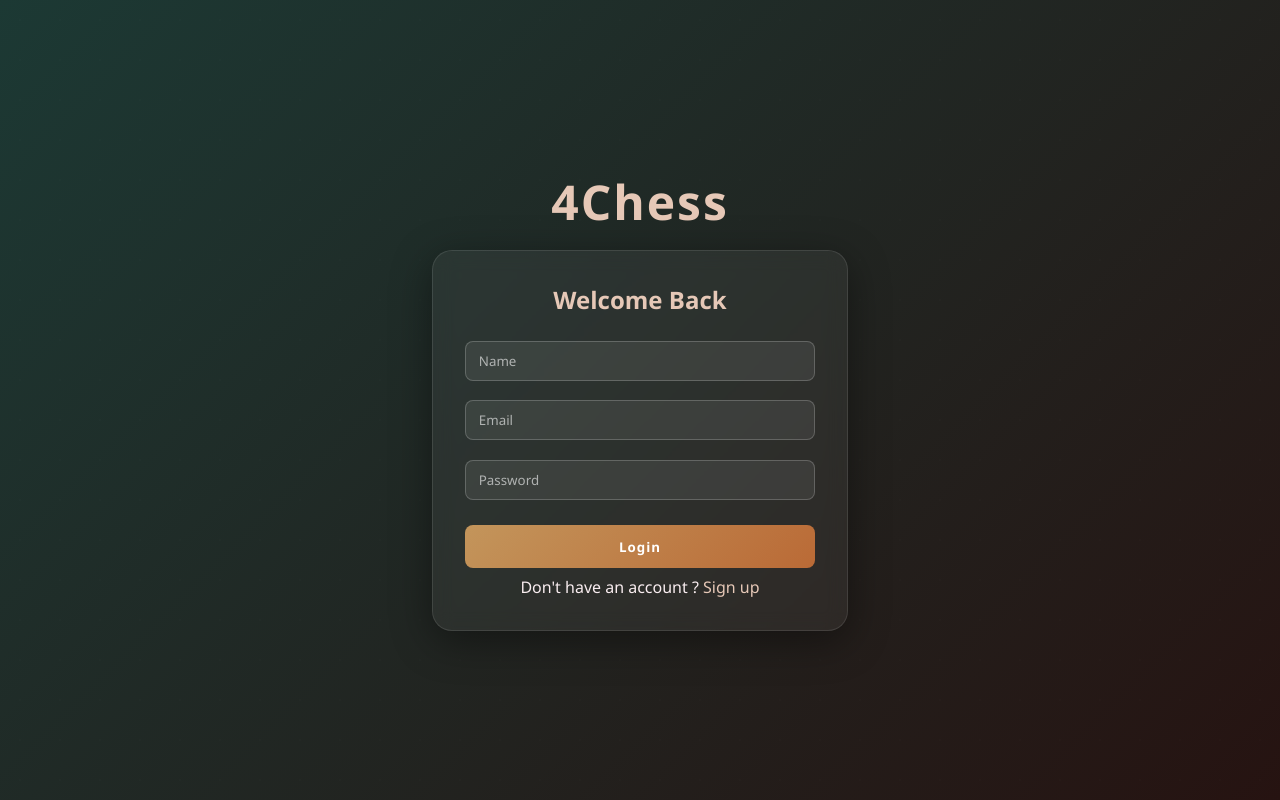
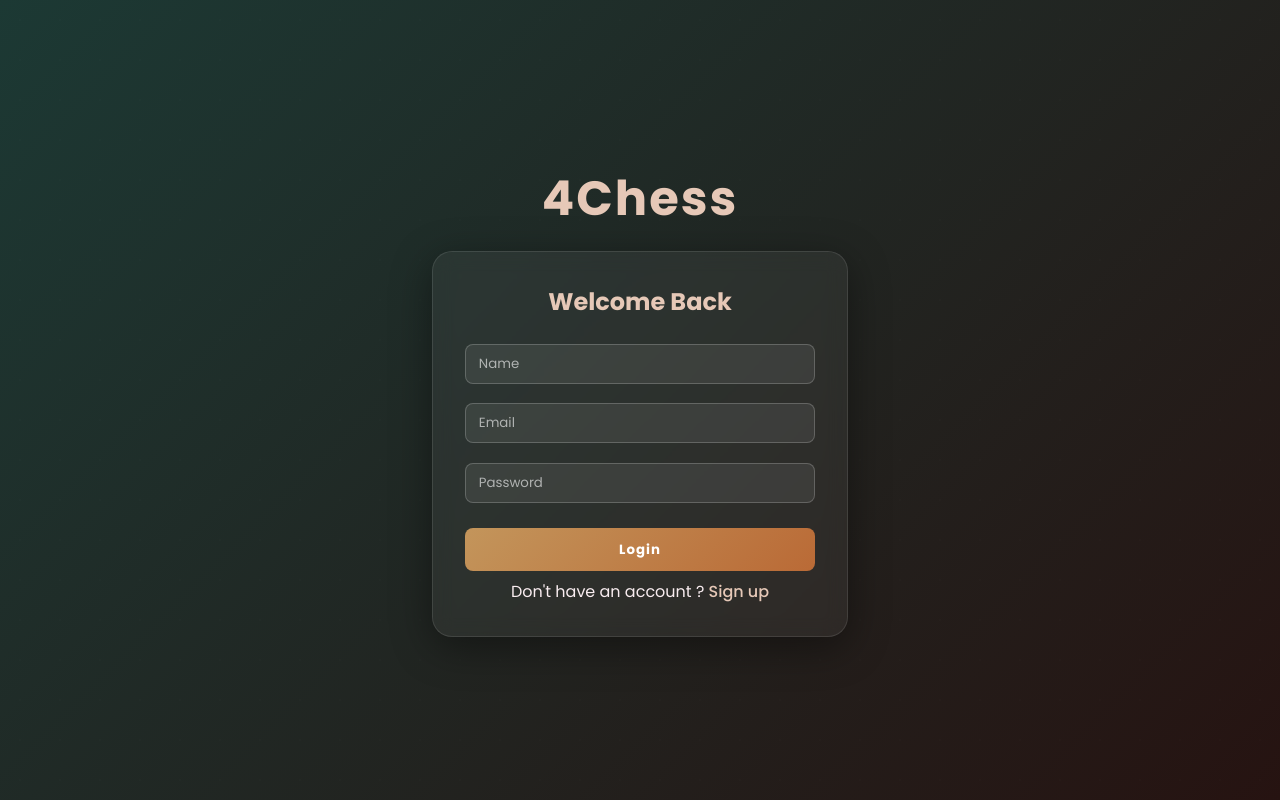
Before and after one commit to iotaARYAN21/chess-project, a React (Vite) app in the folder chess-project/: page / in a window 1280 px wide. Built offline with nearby package versions, Linux system fonts and the light colour scheme.

Commit message:
UI : changed Font to Poppins

```diff
--- a/chess-project/index.html
+++ b/chess-project/index.html
@@ -3,6 +3,7 @@
   <head>
     <meta charset="UTF-8" />
     <link rel="icon" type="image/svg+xml" href="/favicon.svg" />
+    <link href="https://fonts.googleapis.com/css2?family=Poppins:wght@300;400;500;600;700&display=swap" rel="stylesheet">
     <meta name="viewport" content="width=device-width, initial-scale=1.0" />
     <title>chess-project</title>
   </head>
--- a/chess-project/src/components/Lobby/lobby.css
+++ b/chess-project/src/components/Lobby/lobby.css
@@ -12,7 +12,7 @@
   padding: 0;
   margin: 0;
   box-sizing: border-box;
-  font-family: 'Segoe UI', Tahoma, Geneva, Verdana, sans-serif;
+  font-family: 'Poppins', sans-serif;
 }
 
 /* Page */
--- a/chess-project/src/components/Login/login.css
+++ b/chess-project/src/components/Login/login.css
@@ -11,7 +11,7 @@
   padding: 0;
   margin: 0;
   box-sizing: border-box;
-  font-family: 'Segoe UI', Tahoma, Geneva, Verdana, sans-serif;
+  font-family: 'Poppins', sans-serif;
 }
 
 body {
--- a/chess-project/src/components/SignUp/signup.css
+++ b/chess-project/src/components/SignUp/signup.css
@@ -11,7 +11,7 @@
   padding: 0;
   margin: 0;
   box-sizing: border-box;
-  font-family: 'Segoe UI', Tahoma, Geneva, Verdana, sans-serif;
+  font-family: 'Poppins', sans-serif;
 }
 
 body {
--- a/chess-project/src/index.css
+++ b/chess-project/src/index.css
@@ -10,5 +10,5 @@
 html,body{
   width: 100%;
   height: 100%;
-  font-family: 'Segoe UI', Tahoma, Geneva, Verdana, sans-serif;
+  font-family: 'Poppins', sans-serif;
 }
```
